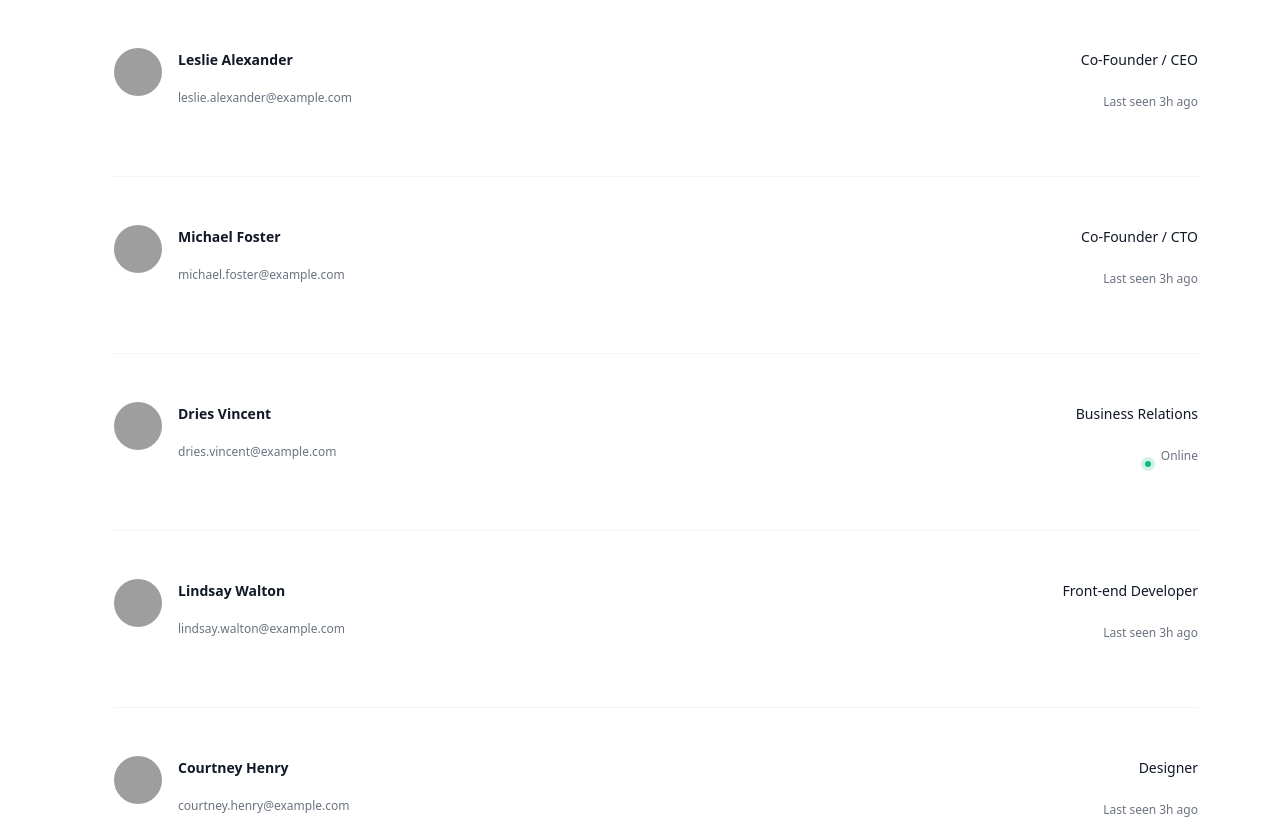
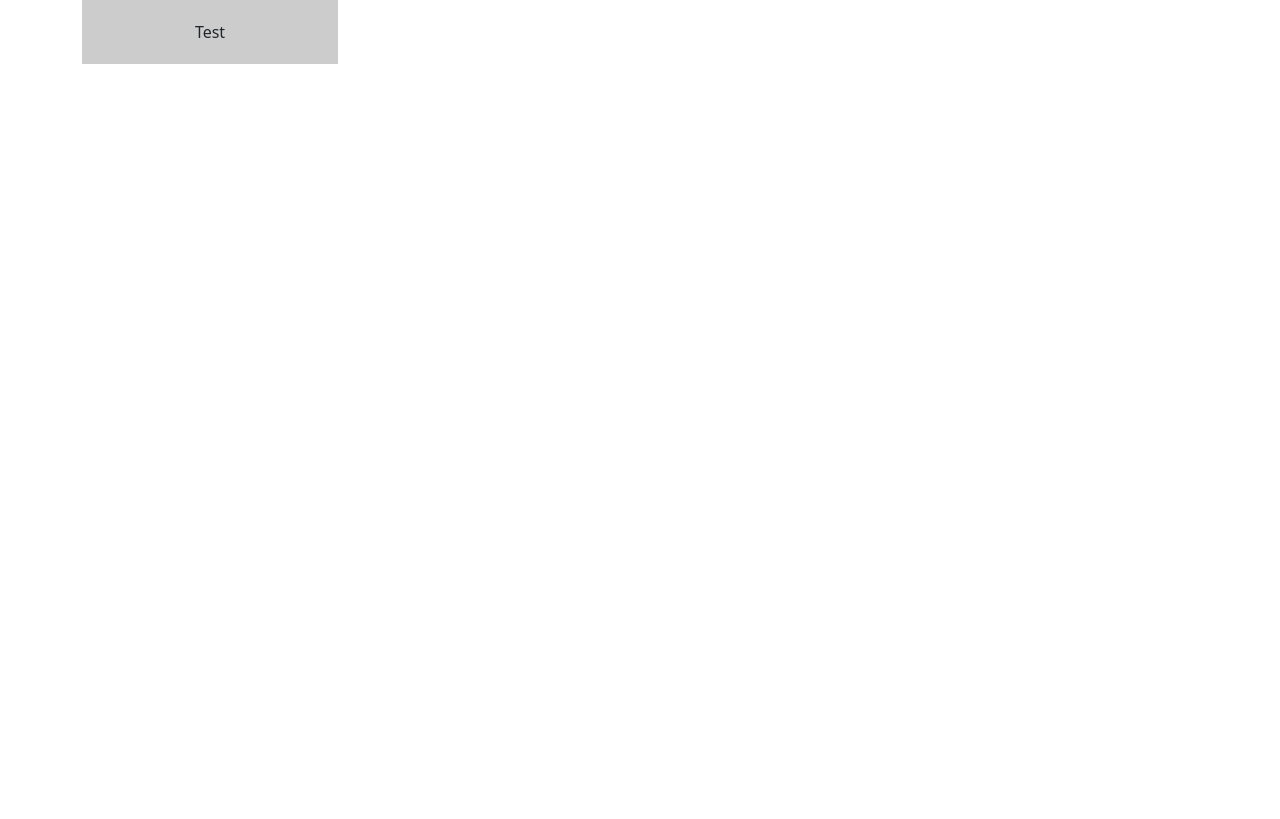
Before and after one commit to nniclas/relay, a React (Create React App) app in the folder app/: page / in a window 1280 px wide. Shown: the top 819 px of the page. Built offline with nearby package versions, Linux system fonts and the light colour scheme; grey boxes are pictures that could not be loaded.

Commit message:
animating messages

```diff
--- a/app/package.json
+++ b/app/package.json
@@ -13,6 +13,7 @@
         "@types/react-dom": "^18.3.0",
         "autoprefixer": "^10.4.20",
         "bootstrap": "^5.3.3",
+        "framer-motion": "^11.9.0",
         "postcss-cli": "^11.0.0",
         "react": "^18.3.1",
         "react-bootstrap": "^2.10.4",
--- a/app/src/components/v2/message-item.tsx
+++ b/app/src/components/v2/message-item.tsx
@@ -1,6 +1,7 @@
 import React from 'react'
 import { useState } from 'react'
 import { Message } from '../../types/message'
+import { AnimatePresence, motion } from 'framer-motion'
 
 interface MessageArgs {
     message: Message
@@ -8,5 +9,21 @@ interface MessageArgs {
 }
 
 export const MessageItem = (a: MessageArgs) => {
-    return <h1 className='text-3xl font-bold underline'>Hellow message!</h1>
+    return (
+        <motion.div
+            style={{
+                height: 64,
+                width: 256,
+                display: 'flex',
+                justifyContent: 'center',
+                alignItems: 'center',
+                background: 'rgba(0,0,0,0.2)',
+            }}
+            initial={{ y: -100, opacity: 0 }}
+            animate={{ y: 0, opacity: 1 }}
+            exit={{ opacity: 0 }}
+        >
+            <div style={{ flex: 0 }}>Test {a.message.text}</div>
+        </motion.div>
+    )
 }
--- a/app/src/components/v2/message-list.tsx
+++ b/app/src/components/v2/message-list.tsx
@@ -1,6 +1,9 @@
-import React from 'react'
+import React, { useEffect } from 'react'
 import { useState } from 'react'
 import { Message } from '../../types/message'
+
+import { AnimatePresence, motion } from 'framer-motion'
+import { MessageItem } from './message-item'
 
 interface MessageListArgs {
     // messages: Message[]
@@ -8,6 +11,35 @@ interface MessageListArgs {
 }
 
 export const MessageList = (a: MessageListArgs) => {
+    return (
+        <div
+            style={{
+                display: 'flex',
+                flexDirection: 'column',
+                gap: 4,
+            }}
+        >
+            {a.messages.map((m, i) => {
+                return <MessageItem message={m} key={i} />
+            })}
+        </div>
+    )
+
+    return (
+        <motion.div
+            layout
+            layoutId={'list'}
+            className='list-container'
+            style={{ display: 'flex', flexDirection: 'column', width: 200 }}
+        >
+            <AnimatePresence mode='sync'>
+                {a.messages.map((m, i) => {
+                    return <MessageItem message={m} key={i} />
+                })}
+            </AnimatePresence>
+        </motion.div>
+    )
+
     return (
         <ul role='list' className='divide-y divide-gray-100'>
             {a.messages.map((m) => (
--- a/app/src/views/main.tsx
+++ b/app/src/views/main.tsx
@@ -1,4 +1,4 @@
-import React, { useState } from 'react'
+import React, { useEffect, useMemo, useRef, useState } from 'react'
 import 'bootstrap/dist/css/bootstrap.min.css'
 import { Col, Container, Row } from 'react-bootstrap'
 import { WaitingRoom } from '../components/v1/waiting-room'
@@ -13,6 +13,9 @@ import { MessageList } from '../components/v2/message-list'
 export const Main = () => {
     const [conn, setConnection] = useState<HubConnection>()
     const [messages, setMessages] = useState<any[]>([])
+
+    const count = useRef(0)
+    const [items, setItems] = useState([0])
 
     const joinChatRoom = async (username: string, chatroom: string) => {
         try {
@@ -51,13 +54,18 @@ export const Main = () => {
     }
 
     return (
-        <Container>
-            <MessageList messages={people} />
+        <Container
+            onClick={() => {
+                count.current++
+                setItems([...items, count.current])
+            }}
+        >
+            <MessageList messages={items} />
         </Container>
     )
 }
 
-const people = [
+const testPeople = [
     {
         name: 'Leslie Alexander',
         email: 'leslie.alexander@example.com',
@@ -94,6 +102,14 @@ const people = [
         lastSeenDateTime: '2023-01-23T13:23Z',
     },
     {
+        name: 'Tom Cook',
+        email: 'tom.cook@example.com',
+        role: 'Director of Product',
+        imageUrl:
+            'https://images.unsplash.com/photo-1472099645785-5658abf4ff4e?ixlib=rb-1.2.1&ixid=eyJhcHBfaWQiOjEyMDd9&auto=format&fit=facearea&facepad=2&w=256&h=256&q=80',
+        lastSeen: null,
+    },
+    {
         name: 'Courtney Henry',
         email: 'courtney.henry@example.com',
         role: 'Designer',
@@ -102,12 +118,4 @@ const people = [
         lastSeen: '3h ago',
         lastSeenDateTime: '2023-01-23T13:23Z',
     },
-    {
-        name: 'Tom Cook',
-        email: 'tom.cook@example.com',
-        role: 'Director of Product',
-        imageUrl:
-            'https://images.unsplash.com/photo-1472099645785-5658abf4ff4e?ixlib=rb-1.2.1&ixid=eyJhcHBfaWQiOjEyMDd9&auto=format&fit=facearea&facepad=2&w=256&h=256&q=80',
-        lastSeen: null,
-    },
 ]
```
Also changed, not shown: 1 other file (tests, documents, lock files or other folders).
